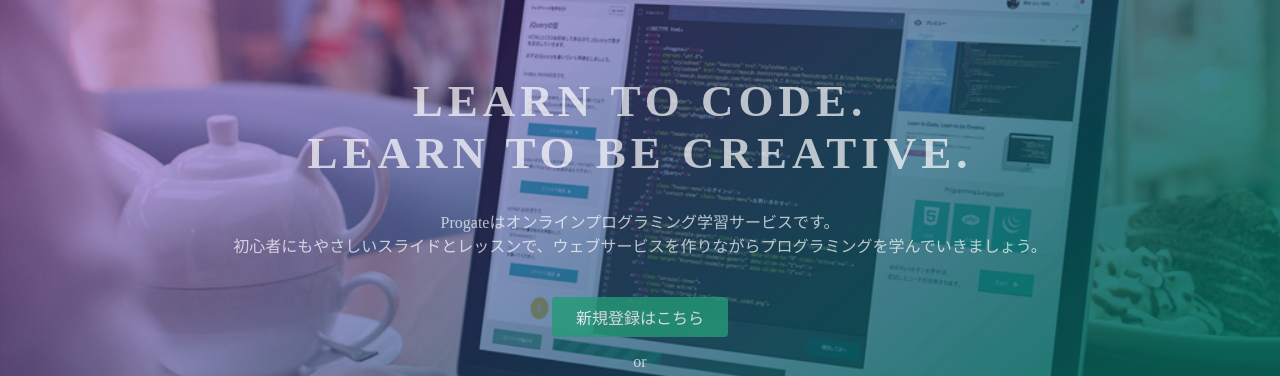
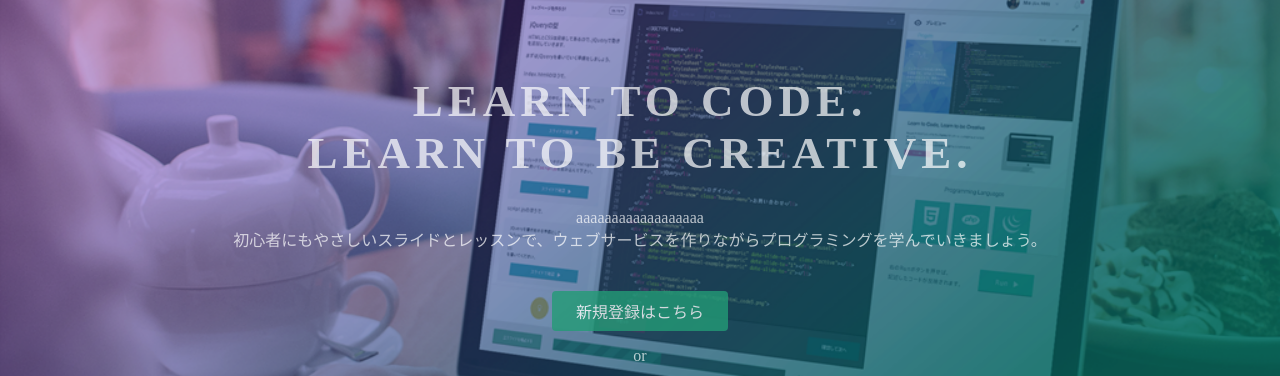
Before and after one commit to Kotatsu-awa/Kotatsu-awa.github.io, a plain HTML site: page index.html in a window 1280 px wide. Shown: the part 135-511 px from the top of the page. Drawn offline with Linux system fonts and the light colour scheme.

Commit message:
Update index.html

```diff
--- a/index.html
+++ b/index.html
@@ -24,7 +24,7 @@
   <div class="top-wrapper">
     <div class="container">
       <h1>LEARN TO CODE.<br>LEARN TO BE CREATIVE.</h1>
-      <p>Progateはオンラインプログラミング学習サービスです。<br>初心者にもやさしいスライドとレッスンで、ウェブサービスを作りながらプログラミングを学んでいきましょう。</p>
+      <p>aaaaaaaaaaaaaaaaaa<br>初心者にもやさしいスライドとレッスンで、ウェブサービスを作りながらプログラミングを学んでいきましょう。</p>
       <div class="btn-wrapper">
         <a href="#" class="btn signup">新規登録はこちら</a>
         <p>or</p>
```
